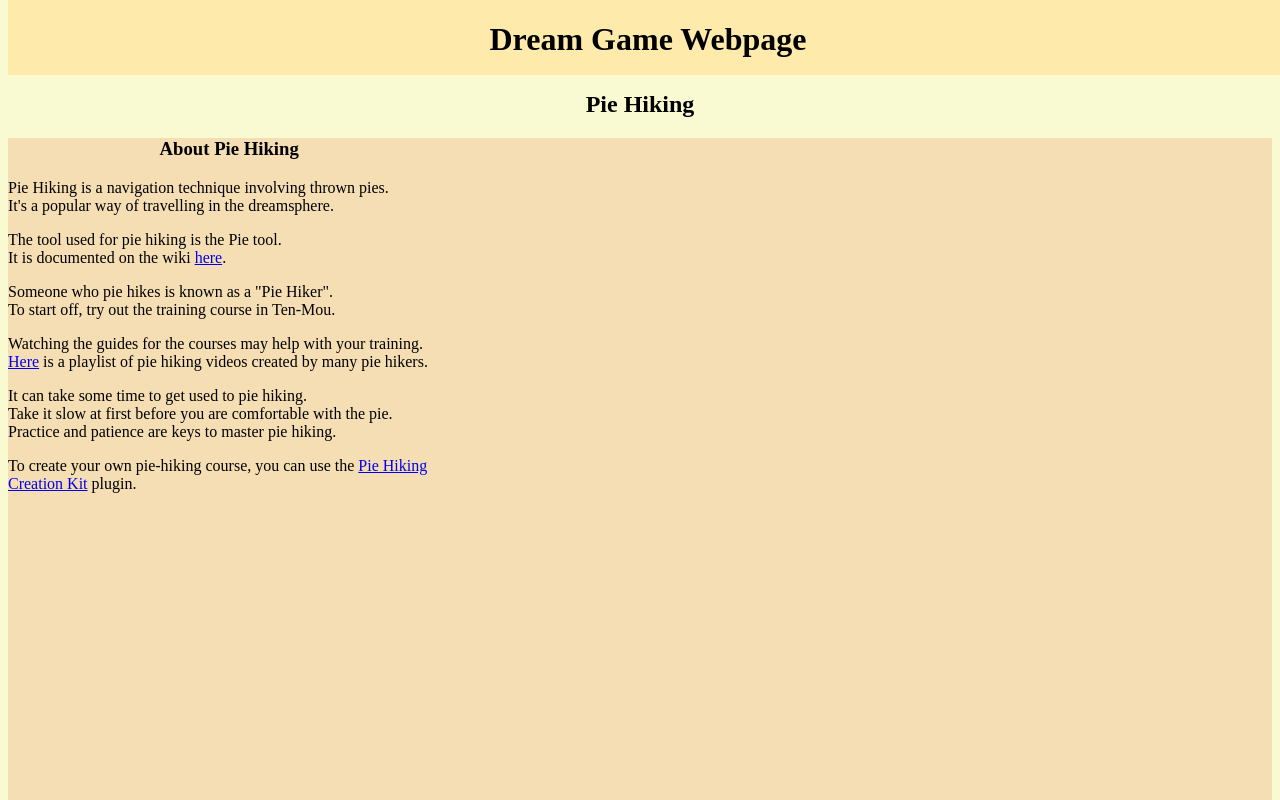
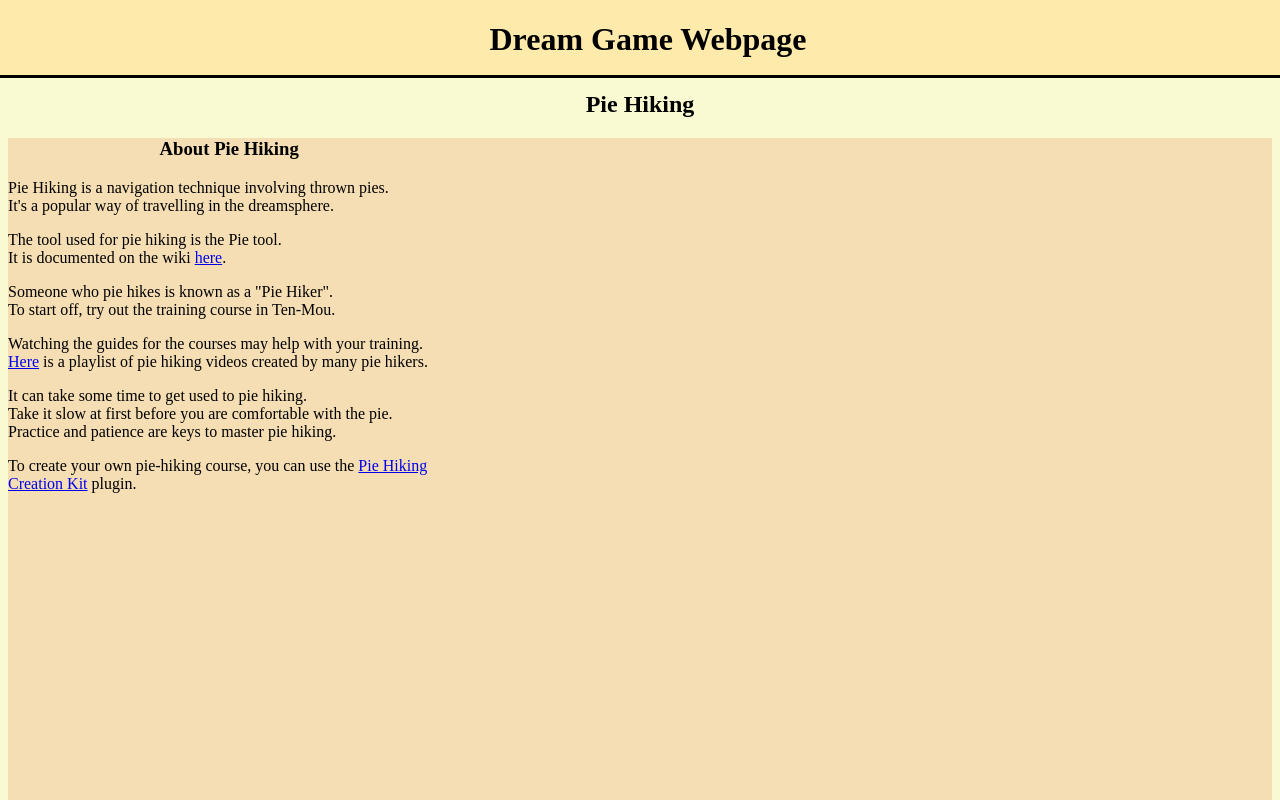
Before and after one commit to MarioChao/dream-game, a plain HTML site: page index.html in a window 1280 px wide. Shown: the top 800 px of the page. Drawn offline with Linux system fonts and the light colour scheme; a small style sheet from the web is missing.

Commit message:
navbar color change

```diff
--- a/src/assets/styles/navigation-bar.css
+++ b/src/assets/styles/navigation-bar.css
@@ -5,7 +5,9 @@
 .navbar {
 	overflow: hidden;
 	position: fixed;
-	width: 100%;
+	border-bottom: solid 3px black;
+	margin-left: -50%;
+	width: 200%;
 	height: var(--navigation-bar-height);
 	top: 0;
 	z-index: 3520;
```
